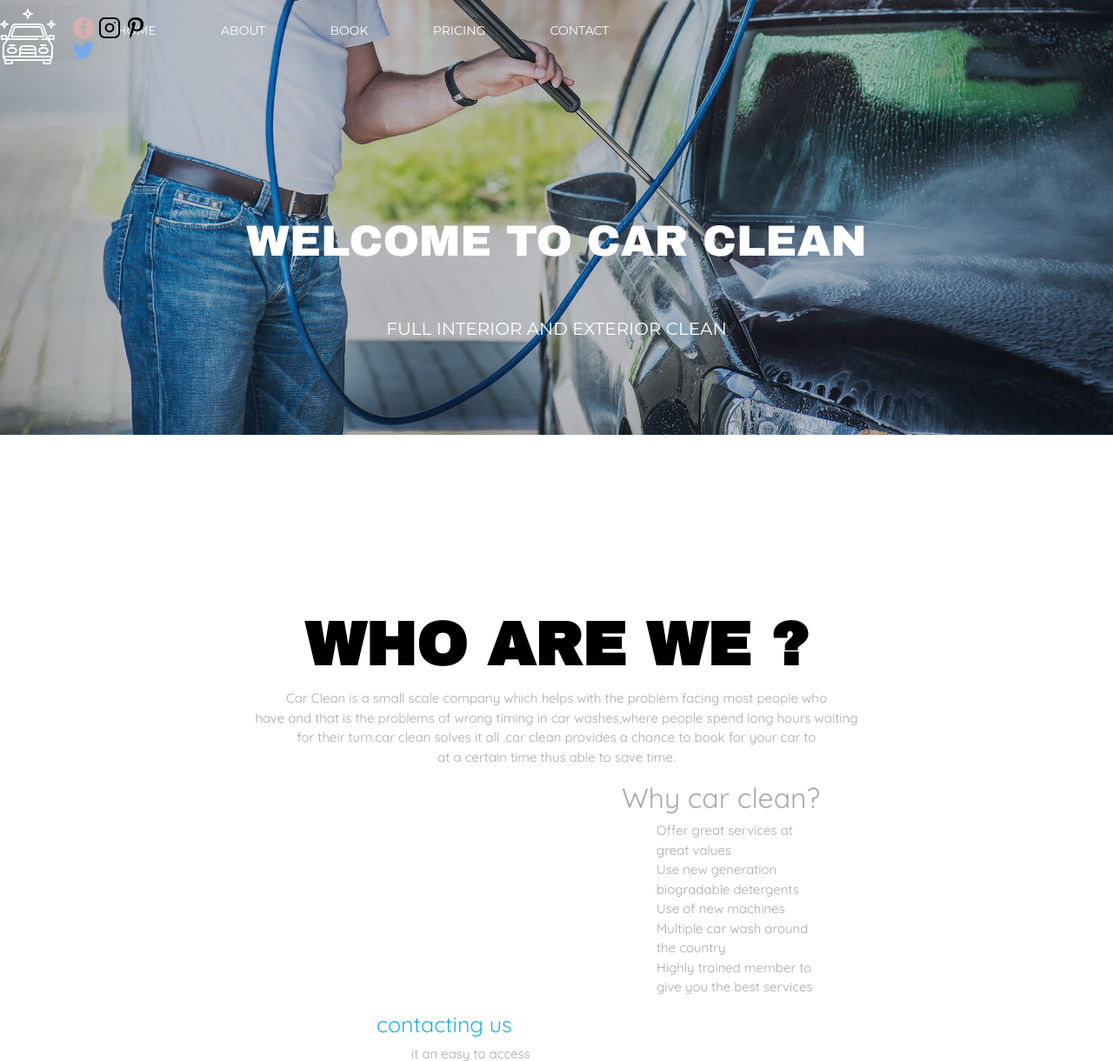
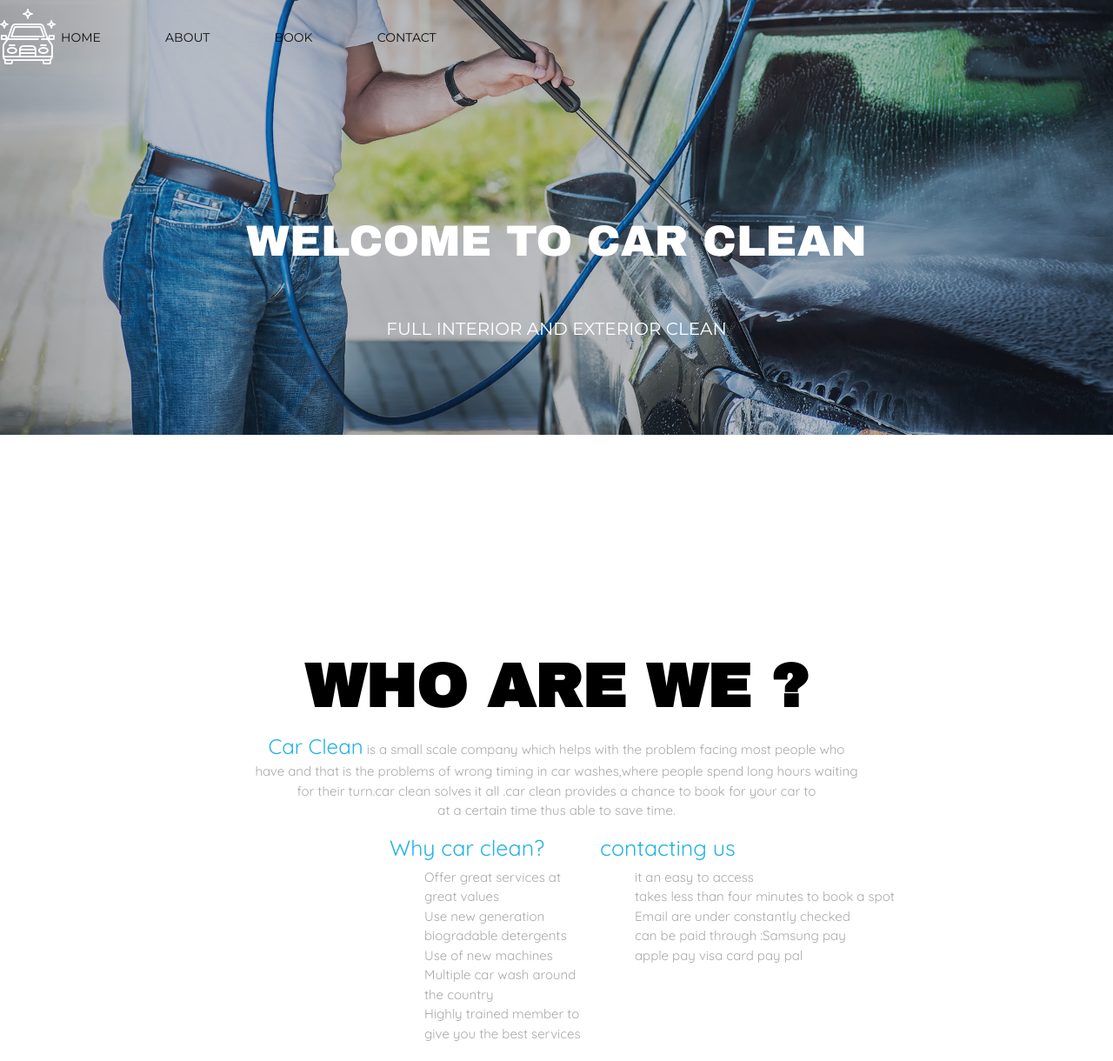
Before and after one commit to brayomumo/Wash-Web, a plain HTML site: page index.html in a window 1280 px wide. Shown: the top 1220 px of the page at 87% size. Drawn offline with nearby package versions, Linux system fonts and the light colour scheme.

Commit message:
Add navbar

```diff
--- a/index.html
+++ b/index.html
@@ -24,51 +24,47 @@
 
 <body>
 
+
   <div class="hero-img">
     <header>
       <img src="image/car.png" class="logo">
-      <div class="nav">
+      <div class="navbar-light navbar-inverse">
         <nav>
-          <ul>
+          <ul class="navbar-text">
             <li><a href="index.html">Home</a></li>
-            <li><a href="#">About</a></li>
+            <li><a href="#about">About</a></li>
             <li><a href="booking.html">Book</a></li>
-            <li><a href="#">Pricing</a></li>
-            <li><a href="#">Contact</a></li>
+            <li><a href="#contact">Contact</a></li>
           </ul>
         </nav>
 
       </div>
-      <div id="icons">
-          <img src="icon/facebook-logo.png">
-          <img src="icon/instagram.png" >
-          <img src="icon/pinterest (1).png">
-          <img src="icon/twitter.png" >
 
-          </div>
 
     </header>
     <div class="hero-txt">
-     <span class="animated slideInLeft txt1">welcome to  car clean</span> <br>
- <br> <span class="animated slideInRight txt2">full interior  and exterior clean</span>
+      <span class="animated slideInLeft txt1">welcome to car clean</span> <br>
+      <br> <span class="animated slideInRight txt2">full interior and exterior clean</span>
 
     </div>
 
   </div>
+  <div id="about"><br> <br>
     <h1 class="animated fadeInUp"><strong>WHO ARE WE ?</strong></h1>
     <div class="about">
-    <p><span class="car">Car Clean</span> is a small scale company which helps with the problem facing most people who <br>
+      <p><span class="cartext">Car Clean</span> is a small scale company which helps with the problem facing most people who
+        <br>
         have and that is the problems of wrong timing in car washes,where people spend long hours waiting<br>
         for their turn.car clean solves it all .car clean provides a chance to book for your car to<br>
         at a certain time thus able to save time.</p>
     </div>
     <div class="advantages">
       <div class="row">
-      <div class="col-md-4">
 
-      </div>
+
+
         <div class="col-md-4 ">
-          <h2> Why car clean?</h3>
+          <h2  class="h2"> Why car clean?</h3>
             <ul>
               <li>Offer great services at great values</li>
               <li>Use new generation biogradable detergents</li>
@@ -93,7 +89,19 @@
         </div>
       </div>
     </div>
+  </div>
+
 
 </body>
+<!-- <div class="footer">
+    <div id="icons">
+        <img src="icon/facebook-logo.png">
+        <img src="icon/instagram.png">
+        <img src="icon/pinterest (1).png">
+        <img src="icon/twitter.png">
+
+      </div>
+
+</div> -->
 
 </html>
```
Lines whose indentation alone changed are shown as unchanged.
